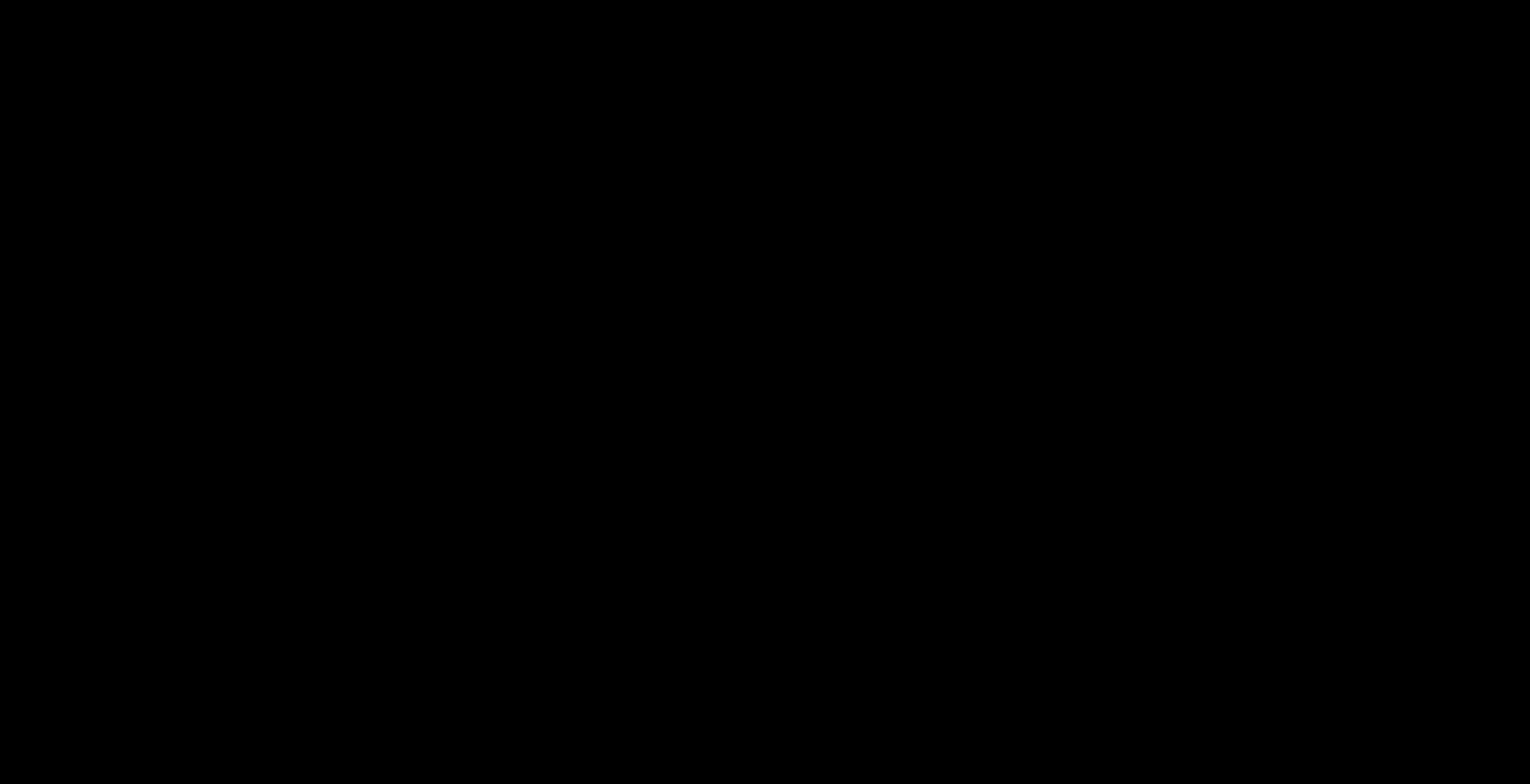
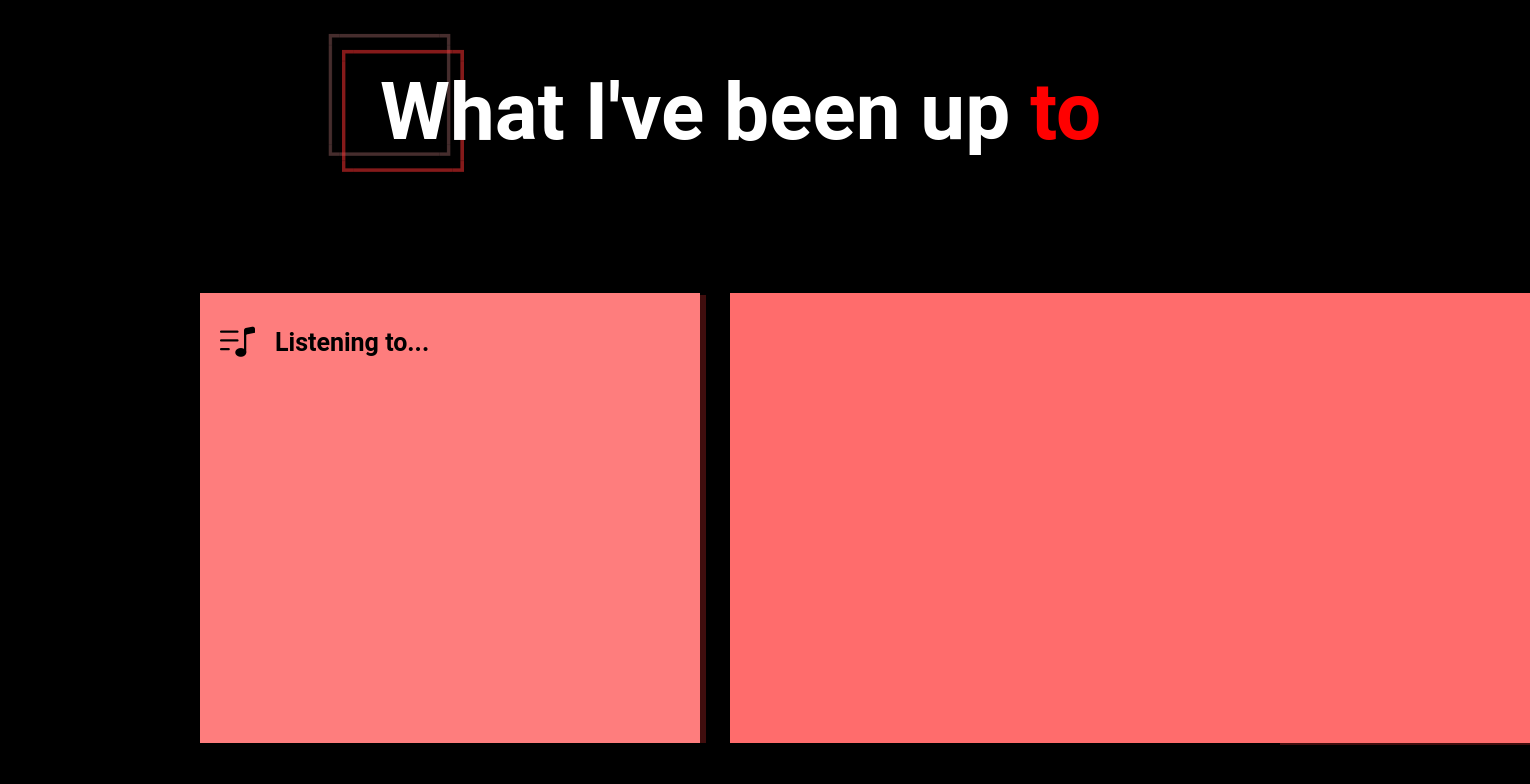
Before and after one commit to robbym-dev/personal-website, a React (Create React App) app: page / in a window 1280 px wide. Shown: the part 1848-2632 px from the top of the page, 1530 px wide, since content can reach past the window. Before the commit the page ends 2393 px from the top, so only its background shows below. Built offline with nearby package versions, Linux system fonts and the light colour scheme.

Commit message:
What I've been up to section

```diff
--- a/package.json
+++ b/package.json
@@ -6,11 +6,15 @@
     "@testing-library/jest-dom": "^5.17.0",
     "@testing-library/react": "^13.4.0",
     "@testing-library/user-event": "^13.5.0",
+    "dotenv": "^16.3.1",
+    "http": "^0.0.1-security",
     "react": "^18.2.0",
     "react-dom": "^18.2.0",
     "react-intersection-observer": "^9.5.3",
     "react-scripts": "5.0.1",
     "react-tsparticles": "^2.12.2",
+    "socket.io": "^4.7.2",
+    "spotify-web-api-node": "^5.0.2",
     "tsparticles": "^3.0.2",
     "tsparticles-engine": "^2.12.0",
     "web-vitals": "^2.1.4"
--- a/public/index.html
+++ b/public/index.html
@@ -9,6 +9,7 @@
     </style>
     <meta charset="utf-8" />
     <link rel="icon" href="%PUBLIC_URL%/favicon.ico" />
+    <link rel="stylesheet" href="https://cdnjs.cloudflare.com/ajax/libs/bootstrap-icons/1.8.1/font/bootstrap-icons.min.css">
     <meta name="viewport" content="width=device-width, initial-scale=1">
     <meta name="theme-color" content="#000000" />
     <meta
--- a/src/Home.js
+++ b/src/Home.js
@@ -4,6 +4,8 @@
 import './Home.css';
 
 const App = () => {
+
+
 
   return (
     <div className="app">
--- a/src/RotatingWords.css
+++ b/src/RotatingWords.css
@@ -4,8 +4,16 @@
   padding: 0;
 }
 
+.about-more {
+  margin-top: -40px;
+}
+
 .space1 {
-  height: 800px;
+  height: 700px;
+}
+
+.space2 {
+  height: 200px;
 }
 
 .skill {
@@ -98,6 +106,17 @@
   background-repeat: no-repeat;
 }
 
+.background-image-container2 {
+  width: 1100px;
+  height: 600px;
+  margin-left: 280px;
+  margin-top: -500px;
+  background-image: url('./assets/square-home-wallpaper.png');
+  background-size: cover;
+  background-position: center;
+  background-repeat: no-repeat;
+}
+
 .outer-headings {
   height: 100vh;
   display: flex;
@@ -120,6 +139,23 @@
   font-size: 80px;
   transform: translate(340px, -530px);
   background-color: transparent;
+}
+
+h4 {
+  font-size: 80px;
+  transform: translate(380px, -480px);
+  background-color: transparent;
+  color: white;
+}
+
+.typing-effect1 {
+  display: inline-block;
+  border-right: 3px solid black;
+  white-space: nowrap;
+  overflow: hidden;
+  width: 0;
+  max-width: 780px;
+  animation: typing 4s steps(40, end) 1 forwards, blink-caret 0.75s step-end infinite;
 }
 
 .typing-effect {
@@ -445,6 +481,44 @@
   background-color: transparent;
 }
 
+.music {
+  display: flex;
+  width: 500px;
+  height: 450px;
+  justify-content: flex-start;
+  background-color: #FE7D7D;
+  box-shadow: 6px 2px rgba(255,56,56,0.25);
+  margin-top: -350px;
+  margin-left: 200px;
+}
+
+.music p {
+  font-size: 25px;
+  font-weight: 600;
+  margin-top: 35px;
+  margin-left: 20px;
+  background-color: transparent
+}
+
+.my-music-icon {
+  display: inline-block;
+  vertical-align: middle;
+  font-size: 35px;        /* Larger size */
+  color: rgb(0, 0, 0);             /* Red color */
+  margin-left: 20px;
+  margin-top: 30px;
+  background-color: transparent;
+}
+
+.experiences {
+  width: 800px;
+  height: 450px;
+  background-color: #FF6C6C;
+  box-shadow: 10px 2px rgba(255,56,56,0.25);
+  margin-top: -450px;
+  margin-left: 730px;
+}
+
 
 @media (max-width: 1500px) {
   h2 {
--- a/src/RotatingWords.js
+++ b/src/RotatingWords.js
@@ -7,6 +7,7 @@
   const aboutMeRef = useRef(null);
 
   useEffect(() => {
+
     const handleScroll = () => {
       if (aboutMeRef.current) {
         const rect = aboutMeRef.current.getBoundingClientRect();
@@ -145,8 +146,18 @@
         </div>
         {/* End of Three Boxes */}
       </div>
-      {/* About Me Section */}
+      {/* What I've been up to */}
       <div className = "space1"></div>
+      <div className="about-more">
+        <div className="background-image-container2"></div>
+        <h4 className={startTyping ? 'typing-effect1' : ''}>What I've been up <span className="highlight">to</span></h4>
+        <div className ="music">
+          <i class="bi bi-music-note-list my-music-icon"></i>
+          <p>Listening to...</p>
+        </div>
+        <div className = "experiences"></div>
+      </div>
+      <div className = "space2"></div>
     </div>
   );
 };
```
Also changed, not shown: src/spotifyAuthentication.js (added), 2 other files (tests, documents, lock files or other folders).
